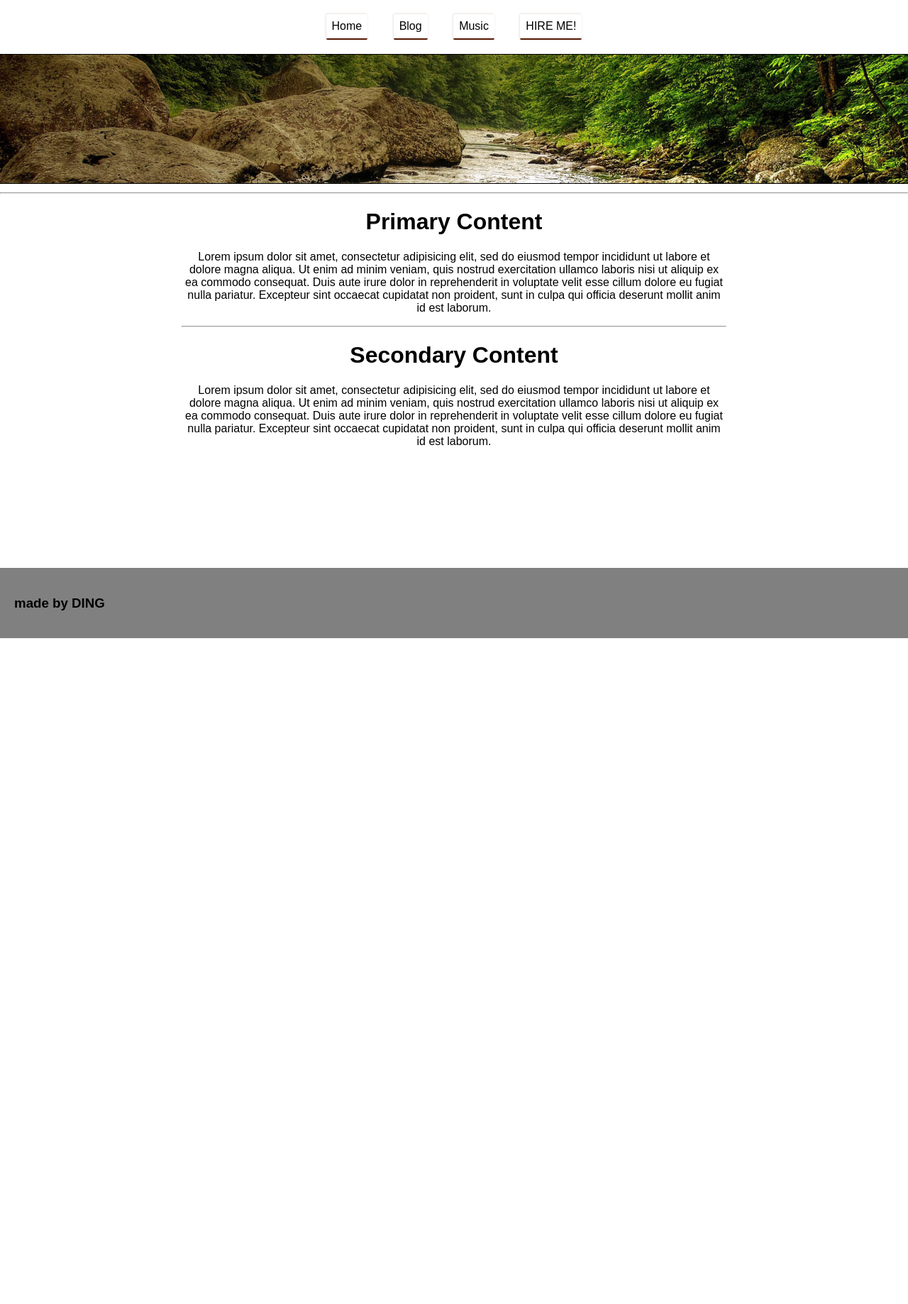
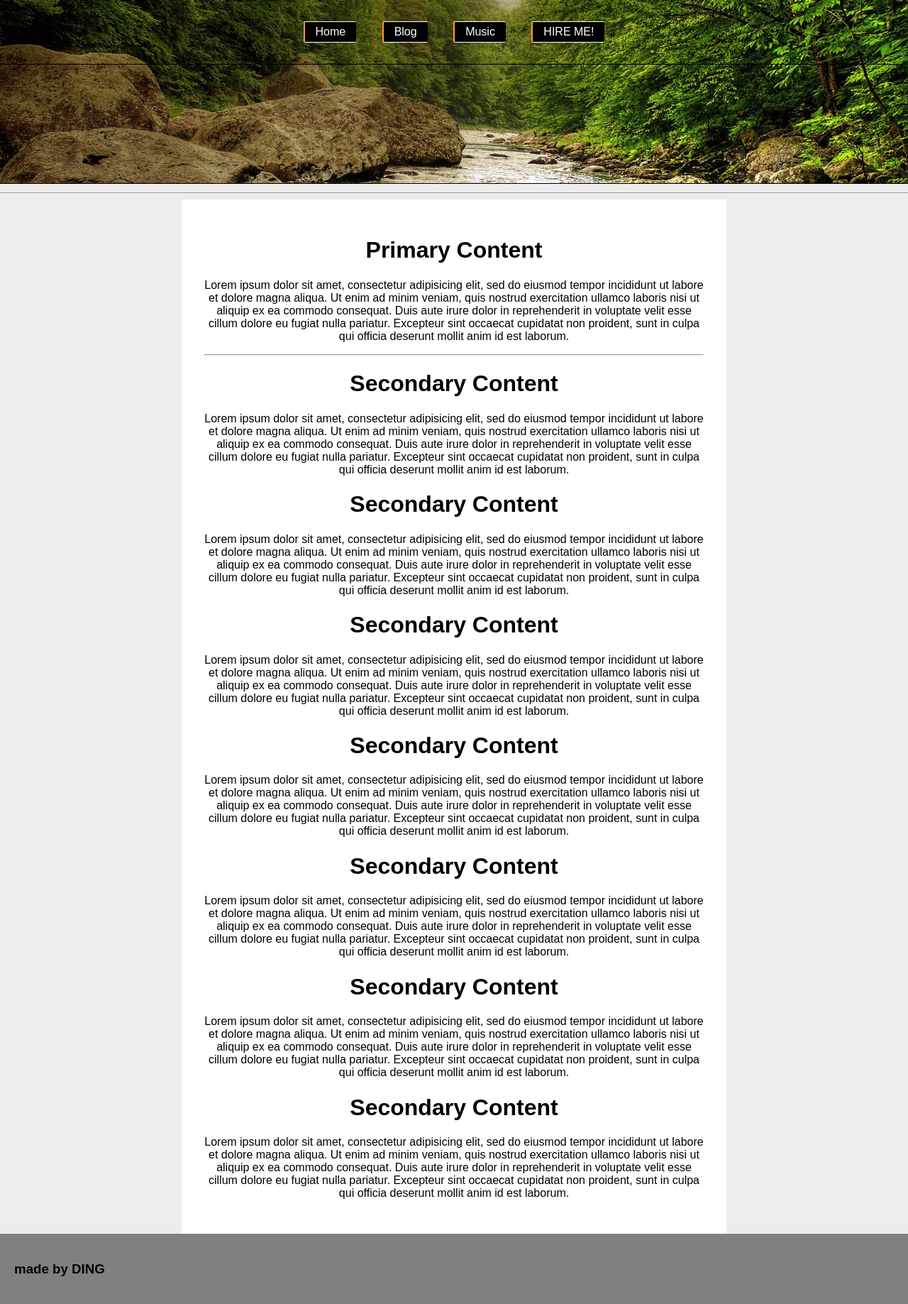
Before and after one commit to ding-uk/practice-blog, a PHP site: page / in a window 1280 px wide. Shown: the whole page at 71% size. Before the commit the page ends 899 px from the top, so only its background shows below. Run offline with PHP 8.4, Linux system fonts and the light colour scheme.

Commit message:
Played around with nav and content

```diff
--- a/index.html
+++ b/index.html
@@ -48,6 +48,36 @@ CONTENT
 		<p>Lorem ipsum dolor sit amet, consectetur adipisicing elit, sed do eiusmod tempor incididunt ut labore et dolore magna aliqua. Ut enim ad minim veniam, quis nostrud exercitation ullamco laboris nisi ut aliquip ex ea commodo consequat. Duis aute irure dolor in reprehenderit in voluptate velit esse cillum dolore eu fugiat nulla pariatur. Excepteur sint occaecat cupidatat non proident, sunt in culpa qui officia deserunt mollit anim id est laborum.</p>
 	</div>
 
+  <div class="seconary-content">
+		<h1>Secondary Content</h1>
+		<p>Lorem ipsum dolor sit amet, consectetur adipisicing elit, sed do eiusmod tempor incididunt ut labore et dolore magna aliqua. Ut enim ad minim veniam, quis nostrud exercitation ullamco laboris nisi ut aliquip ex ea commodo consequat. Duis aute irure dolor in reprehenderit in voluptate velit esse cillum dolore eu fugiat nulla pariatur. Excepteur sint occaecat cupidatat non proident, sunt in culpa qui officia deserunt mollit anim id est laborum.</p>
+	</div>
+
+  <div class="seconary-content">
+		<h1>Secondary Content</h1>
+		<p>Lorem ipsum dolor sit amet, consectetur adipisicing elit, sed do eiusmod tempor incididunt ut labore et dolore magna aliqua. Ut enim ad minim veniam, quis nostrud exercitation ullamco laboris nisi ut aliquip ex ea commodo consequat. Duis aute irure dolor in reprehenderit in voluptate velit esse cillum dolore eu fugiat nulla pariatur. Excepteur sint occaecat cupidatat non proident, sunt in culpa qui officia deserunt mollit anim id est laborum.</p>
+	</div>
+
+  <div class="seconary-content">
+		<h1>Secondary Content</h1>
+		<p>Lorem ipsum dolor sit amet, consectetur adipisicing elit, sed do eiusmod tempor incididunt ut labore et dolore magna aliqua. Ut enim ad minim veniam, quis nostrud exercitation ullamco laboris nisi ut aliquip ex ea commodo consequat. Duis aute irure dolor in reprehenderit in voluptate velit esse cillum dolore eu fugiat nulla pariatur. Excepteur sint occaecat cupidatat non proident, sunt in culpa qui officia deserunt mollit anim id est laborum.</p>
+	</div>
+
+  <div class="seconary-content">
+		<h1>Secondary Content</h1>
+		<p>Lorem ipsum dolor sit amet, consectetur adipisicing elit, sed do eiusmod tempor incididunt ut labore et dolore magna aliqua. Ut enim ad minim veniam, quis nostrud exercitation ullamco laboris nisi ut aliquip ex ea commodo consequat. Duis aute irure dolor in reprehenderit in voluptate velit esse cillum dolore eu fugiat nulla pariatur. Excepteur sint occaecat cupidatat non proident, sunt in culpa qui officia deserunt mollit anim id est laborum.</p>
+	</div>
+
+  <div class="seconary-content">
+		<h1>Secondary Content</h1>
+		<p>Lorem ipsum dolor sit amet, consectetur adipisicing elit, sed do eiusmod tempor incididunt ut labore et dolore magna aliqua. Ut enim ad minim veniam, quis nostrud exercitation ullamco laboris nisi ut aliquip ex ea commodo consequat. Duis aute irure dolor in reprehenderit in voluptate velit esse cillum dolore eu fugiat nulla pariatur. Excepteur sint occaecat cupidatat non proident, sunt in culpa qui officia deserunt mollit anim id est laborum.</p>
+	</div>
+
+  <div class="seconary-content">
+		<h1>Secondary Content</h1>
+		<p>Lorem ipsum dolor sit amet, consectetur adipisicing elit, sed do eiusmod tempor incididunt ut labore et dolore magna aliqua. Ut enim ad minim veniam, quis nostrud exercitation ullamco laboris nisi ut aliquip ex ea commodo consequat. Duis aute irure dolor in reprehenderit in voluptate velit esse cillum dolore eu fugiat nulla pariatur. Excepteur sint occaecat cupidatat non proident, sunt in culpa qui officia deserunt mollit anim id est laborum.</p>
+	</div>
+
 
 </div>
 
--- a/main.css
+++ b/main.css
@@ -7,7 +7,8 @@ html {
 	margin: auto;
 }
 
-.main-wrapper {
+.wrap {
+  height: 100%;
 
 }
 /* NAV BAR
@@ -16,9 +17,8 @@ header {
 	width: 100%;
 	margin: auto;
 	border-bottom: solid 0.1em black;
-	position: fixed;
-	z-index: 100;
-	background: white;
+  position: fixed;
+	background-color: transparent;
 	text-align: center;
 
 }
@@ -38,25 +38,24 @@ header {
 .nav-bar ul,
 .nav-bar li {
 	display: inline-block;
-	padding: 20px;
+	padding: 30px;
 }
 
 .nav-bar li {
-	border-bottom: 0.15em solid #561700;
-
-	border-radius: 2px;
+	border-left: 0.15em solid #FF9343;
+  border-radius: 2px;
 	margin-right: 1rem;
 	margin-left: 1rem;
-	padding: 8px;
-	box-shadow: -0.5px -0.5px 3px #E2D9D2;
+	padding: 5px 15px 5px 15px;
 	color: orange;
-	background: white;
-
+	background: black;
+  border-top: 1px solid white;
+  border-bottom: 1px solid white;
 }
 
 a {
   text-decoration: none;
-  color: black;
+  color: white;
 }
 
 a:hover {
@@ -65,20 +64,26 @@ a:hover {
 
 li:hover {
   transform: matrix(1.1, 0, 0, 1.1, 1, 0);
-  transition-timing-function: cubic-bezier(.17,.67,.56,.97);
+  transition: -webkit-transform 0.1s cubic-bezier(.66,-0.59,.41,1.42);
+}
+
+.nav-bar li:hover {
 
 }
 
-
-
 /* CONTENT
 ============================*/
+
+body {
+  background: #EDEDED;
+}
 
 .main-block {
 	background: white;
 	margin-left: 20%;
 	margin-right: 20%;
 	text-align: center;
+  padding: 2em;
 }
 
 .primary-content {
@@ -99,10 +104,8 @@ hr {
 /* FOOTER
 ====================================*/
 
-.wrap {
-	height: 100vh;
-}
+
 footer {
 	background: grey;
 	padding: 20px;
-}
+  position: relative;
```
